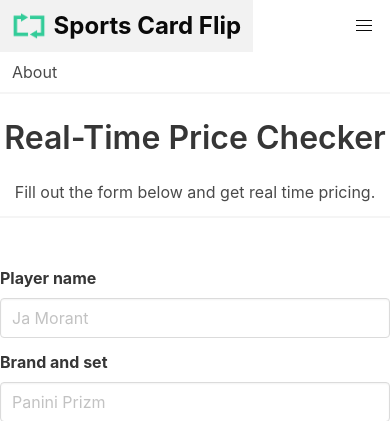
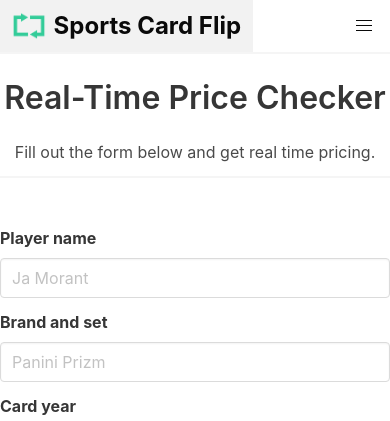
Before and after one commit to vacchiano/cardFlip, a Django app: page / in a window 390 px wide. Shown: the top 421 px of the page. Run offline with Django 3.2, Linux system fonts and the light colour scheme; some libraries are stand-ins or nearby versions.

Commit message:
updated menu to all be inside responsive menu

```diff
--- a/cardflip/core/templates/core/base.html
+++ b/cardflip/core/templates/core/base.html
@@ -27,12 +27,12 @@
             <div class="navbar-start">
                 <a href="{% url 'home' %}" class="navbar-item is-size-5">Price Checker</a>
             </div>
+            <div class="navbar-end">
+                <a href="{% url 'about' %}" class="navbar-item is-size-6">
+                    About
+                </a>
+            </div>
         </div>
-            <div class="navbar-end">
-            <a href="{% url 'about' %}" class="navbar-item is-size-6">
-                About
-            </a>
-            </div>
 
         </nav>
         {% block content %}
```
